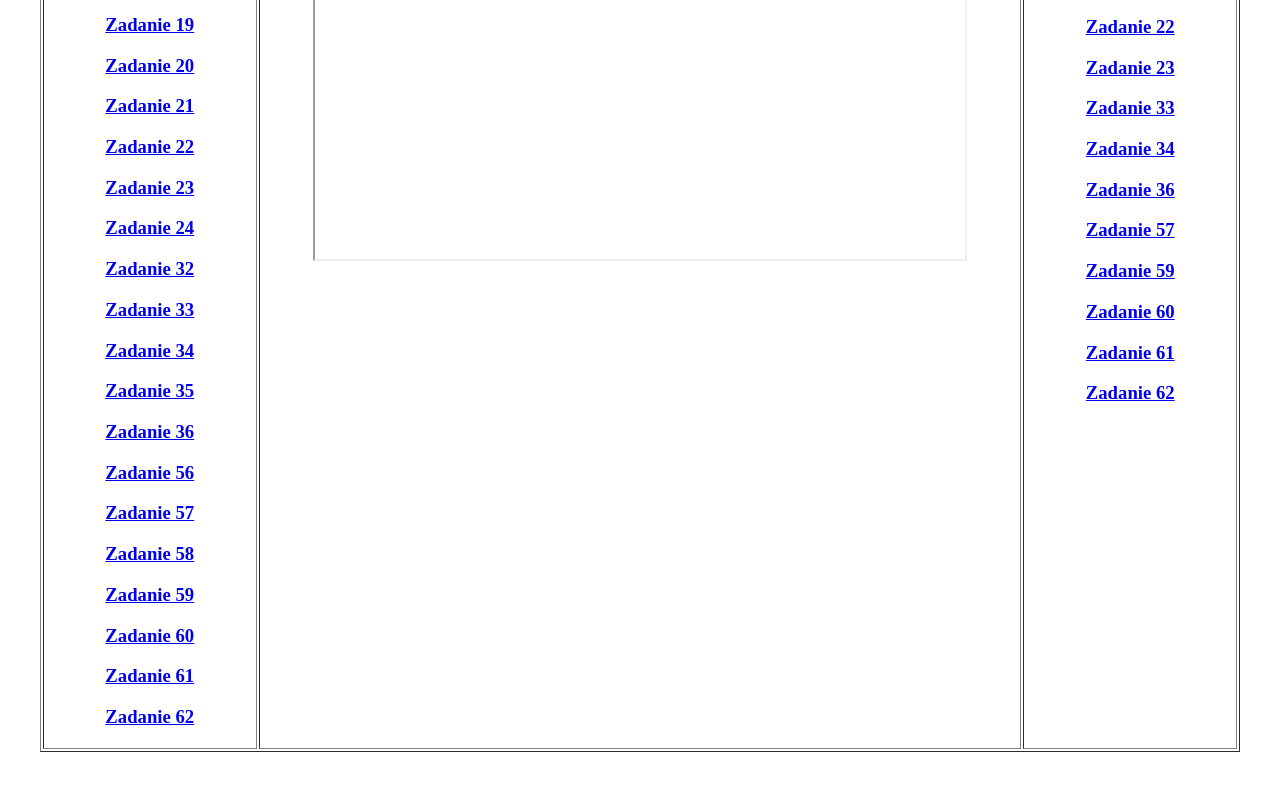
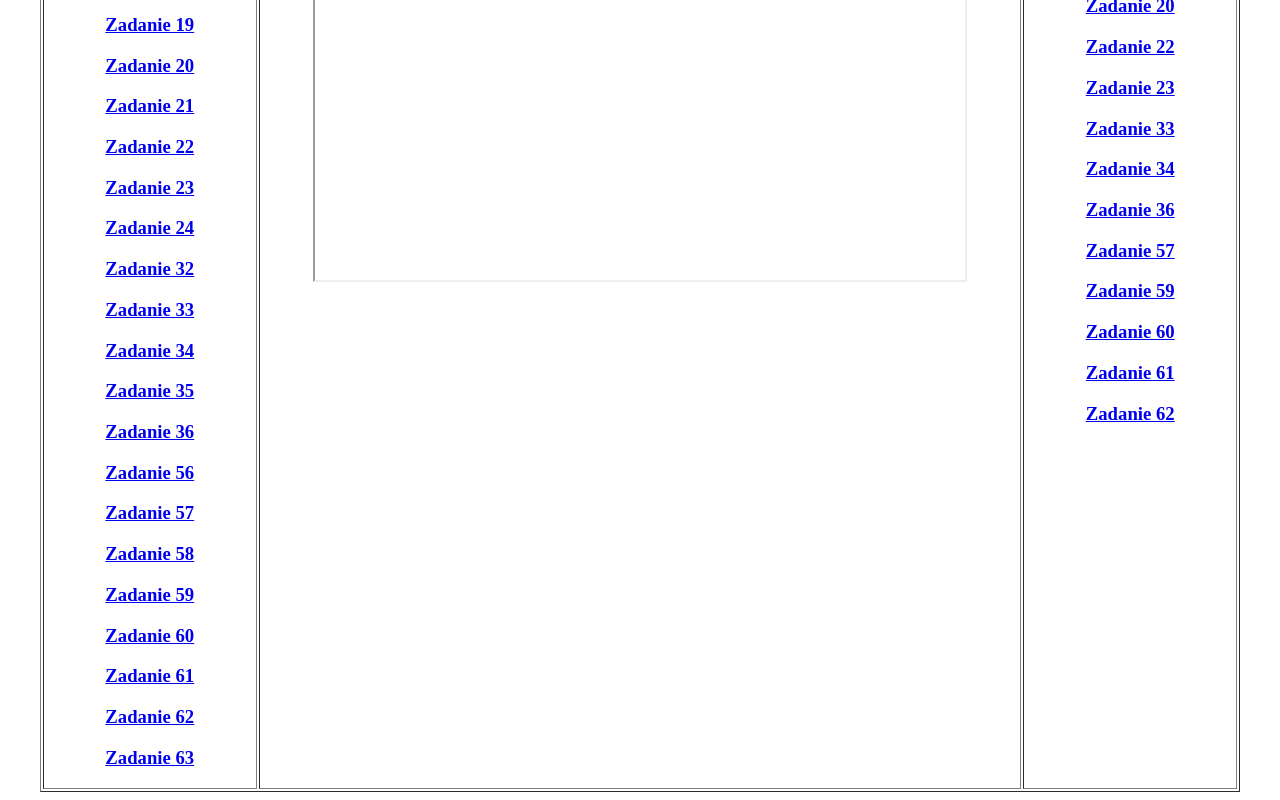
Before and after one commit to aracewicz/imorel, a plain HTML site: page index.html in a window 1280 px wide. Shown: the part 891-1691 px from the top of the page. Before the commit the page ends 1651 px from the top, so only its background shows below. Drawn offline with Linux system fonts and the light colour scheme.

Commit message:
Update index.html

```diff
--- a/index.html
+++ b/index.html
@@ -46,6 +46,7 @@
 <h3><a href="zadanie60_racewicz.html" target="strony">Zadanie 60</a></h3>
 <h3><a href="zadanie61_racewicz.html" target="strony">Zadanie 61</a></h3>
 <h3><a href="zadanie62_racewicz.html" target="strony">Zadanie 62</a></h3>
+<h3><a href="zadanie62_racewicz.html" target="strony">Zadanie 63</a></h3>
 </td>
 <td align=center><iframe width=650 height=650 name="strony" src="start.html" border="0"></iframe>
 </td>
```
